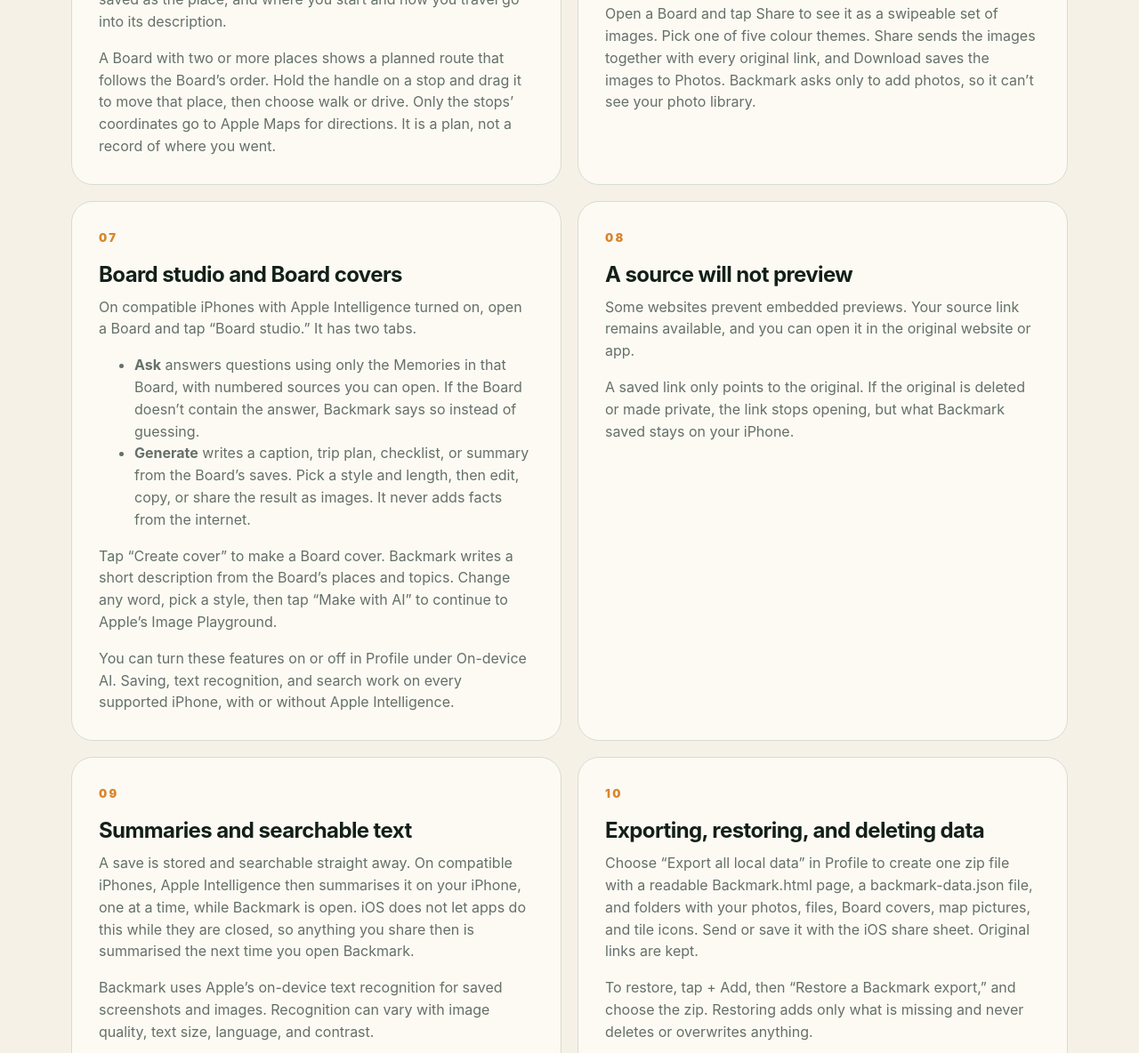
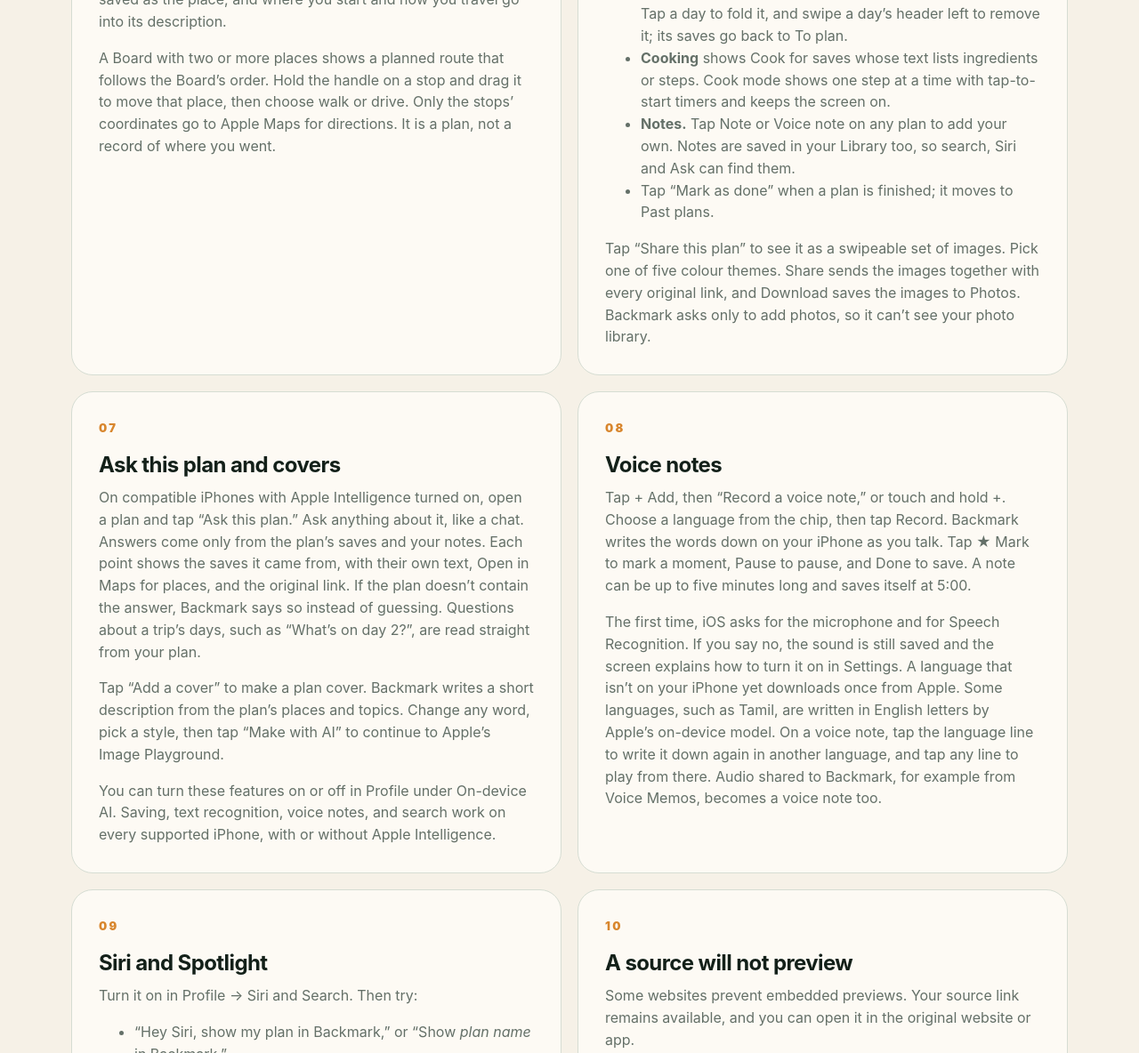
Before and after one commit to Backmark01/backmark-site, a plain HTML site: page docs/support.html in a window 1280 px wide. Shown: the part 3344-4528 px from the top of the page at 89% size. Drawn offline with Linux system fonts and the light colour scheme.

Commit message:
Add help for plans, Ask this plan, voice notes, and Siri and Spotlight

```diff
--- a/docs/support.html
+++ b/docs/support.html
@@ -60,12 +60,14 @@
       <section><p class="section-number">03</p><h2>Your Library home and tiles</h2><p>The Library opens on a home screen. Search everything at once, open a “Where it’s from” tile to see saves from one source, or tap a topic chip. A source tile appears only once you have saved something from that source. Your three newest Memories appear below, with “See all” for the full list.</p><p>To make your own tile, tap “New tile,” give it a name, and add a few match words separated by commas, such as trip or recipe. A Memory shows in the tile when one of those whole words appears in it or in its saved place’s name or address, so “trip” never matches “Stripe.” Pick a symbol, or, with Apple Intelligence turned on, make an icon with Image Playground. You can make a tile before you have saved anything.</p><p>To add or take out a Memory by hand, open it and use “In tiles,” or tap Select inside a tile and then Remove. Your own choice always wins over the match words.</p></section>
       <section><p class="section-number">04</p><h2>Importing bookmarks</h2><ol><li>Export your bookmarks as an .html file from Safari, Chrome, Firefox, or Edge, and put it on your iPhone with AirDrop or the Files app.</li><li>In Backmark, tap + Add, then “Import bookmarks,” and choose the file.</li><li>Choose the folders to import, then choose “Sort by folder,” or let Apple Intelligence sort them on your iPhone. Only each bookmark’s title, site, and folder name are read. Pages are never opened.</li><li>Move any link or rename a category before you close.</li></ol><p>Links left in “Web bookmarks” can be sorted later from the Library.</p></section>
       <section><p class="section-number">05</p><h2>Places and routes</h2><p>Share an Apple Maps or Google Maps link to Backmark to save it as a place, or open any Memory and tap “Add a place.” Place search uses Apple Maps with only the words you type, never your location, and Backmark never asks for location permission. A Google Maps short link is resolved by asking Google only for its first redirect, without loading a page. When you share directions from Google Maps or Apple Maps, the destination is saved as the place, and where you start and how you travel go into its description.</p><p>A Board with two or more places shows a planned route that follows the Board’s order. Hold the handle on a stop and drag it to move that place, then choose walk or drive. Only the stops’ coordinates go to Apple Maps for directions. It is a plan, not a record of where you went.</p></section>
-      <section><p class="section-number">06</p><h2>Boards and sharing</h2><p>In Boards, tap + and choose the Memories to group. Each save shows its picture: a screenshot or photo, a map pin for a place, or the icon of where it came from, so you can find one without opening it. Tap a row to open it. To change the order, hold the handle on the right of a row and drag it. Use “Edit Memories” to add or remove saves. The order you set is used for the shared images, the shared text, Board studio, and the route.</p><p>Open a Board and tap Share to see it as a swipeable set of images. Pick one of five colour themes. Share sends the images together with every original link, and Download saves the images to Photos. Backmark asks only to add photos, so it can’t see your photo library.</p></section>
-      <section><p class="section-number">07</p><h2>Board studio and Board covers</h2><p>On compatible iPhones with Apple Intelligence turned on, open a Board and tap “Board studio.” It has two tabs.</p><ul><li><strong>Ask</strong> answers questions using only the Memories in that Board, with numbered sources you can open. If the Board doesn’t contain the answer, Backmark says so instead of guessing.</li><li><strong>Generate</strong> writes a caption, trip plan, checklist, or summary from the Board’s saves. Pick a style and length, then edit, copy, or share the result as images. It never adds facts from the internet.</li></ul><p>Tap “Create cover” to make a Board cover. Backmark writes a short description from the Board’s places and topics. Change any word, pick a style, then tap “Make with AI” to continue to Apple’s Image Playground.</p><p>You can turn these features on or off in Profile under On-device AI. Saving, text recognition, and search work on every supported iPhone, with or without Apple Intelligence.</p></section>
-      <section><p class="section-number">08</p><h2>A source will not preview</h2><p>Some websites prevent embedded previews. Your source link remains available, and you can open it in the original website or app.</p><p>A saved link only points to the original. If the original is deleted or made private, the link stops opening, but what Backmark saved stays on your iPhone.</p></section>
-      <section><p class="section-number">09</p><h2>Summaries and searchable text</h2><p>A save is stored and searchable straight away. On compatible iPhones, Apple Intelligence then summarises it on your iPhone, one at a time, while Backmark is open. iOS does not let apps do this while they are closed, so anything you share then is summarised the next time you open Backmark.</p><p>Backmark uses Apple’s on-device text recognition for saved screenshots and images. Recognition can vary with image quality, text size, language, and contrast.</p></section>
-      <section><p class="section-number">10</p><h2>Exporting, restoring, and deleting data</h2><p>Choose “Export all local data” in Profile to create one zip file with a readable Backmark.html page, a backmark-data.json file, and folders with your photos, files, Board covers, map pictures, and tile icons. Send or save it with the iOS share sheet. Original links are kept.</p><p>To restore, tap + Add, then “Restore a Backmark export,” and choose the zip. Restoring adds only what is missing and never deletes or overwrites anything.</p><p>Delete one Memory from its detail screen, select several with “Select” in the Library, or choose “Delete all local data” in Profile. Deleting a Board does not delete its Memories.</p></section>
-      <section><p class="section-number">11</p><h2>Purchase and re-download</h2><p>Backmark is a one-time App Store purchase with no subscription. To install it again on another compatible device, use the same Apple Account and download it from your App Store purchase history.</p></section>
+      <section><p class="section-number">06</p><h2>Plans and sharing</h2><p>In Boards, tap + and pick what the Board is for: a trip, cooking, deciding, learning, a project, or just a collection. Then choose your saves. Each save shows its picture, so you can find one without opening it.</p><ul><li><strong>A trip</strong> can have dates. Saves not on a day yet wait in “To plan.” Hold ≡ and drag a save onto a day or into a new order, or tap ••• to choose a day or add a note about it. Tap a day to fold it, and swipe a day’s header left to remove it; its saves go back to To plan.</li><li><strong>Cooking</strong> shows Cook for saves whose text lists ingredients or steps. Cook mode shows one step at a time with tap-to-start timers and keeps the screen on.</li><li><strong>Notes.</strong> Tap Note or Voice note on any plan to add your own. Notes are saved in your Library too, so search, Siri and Ask can find them.</li><li>Tap “Mark as done” when a plan is finished; it moves to Past plans.</li></ul><p>Tap “Share this plan” to see it as a swipeable set of images. Pick one of five colour themes. Share sends the images together with every original link, and Download saves the images to Photos. Backmark asks only to add photos, so it can’t see your photo library.</p></section>
+      <section><p class="section-number">07</p><h2>Ask this plan and covers</h2><p>On compatible iPhones with Apple Intelligence turned on, open a plan and tap “Ask this plan.” Ask anything about it, like a chat. Answers come only from the plan’s saves and your notes. Each point shows the saves it came from, with their own text, Open in Maps for places, and the original link. If the plan doesn’t contain the answer, Backmark says so instead of guessing. Questions about a trip’s days, such as “What’s on day 2?”, are read straight from your plan.</p><p>Tap “Add a cover” to make a plan cover. Backmark writes a short description from the plan’s places and topics. Change any word, pick a style, then tap “Make with AI” to continue to Apple’s Image Playground.</p><p>You can turn these features on or off in Profile under On-device AI. Saving, text recognition, voice notes, and search work on every supported iPhone, with or without Apple Intelligence.</p></section>
+      <section><p class="section-number">08</p><h2>Voice notes</h2><p>Tap + Add, then “Record a voice note,” or touch and hold +. Choose a language from the chip, then tap Record. Backmark writes the words down on your iPhone as you talk. Tap ★ Mark to mark a moment, Pause to pause, and Done to save. A note can be up to five minutes long and saves itself at 5:00.</p><p>The first time, iOS asks for the microphone and for Speech Recognition. If you say no, the sound is still saved and the screen explains how to turn it on in Settings. A language that isn’t on your iPhone yet downloads once from Apple. Some languages, such as Tamil, are written in English letters by Apple’s on-device model. On a voice note, tap the language line to write it down again in another language, and tap any line to play from there. Audio shared to Backmark, for example from Voice Memos, becomes a voice note too.</p></section>
+      <section><p class="section-number">09</p><h2>Siri and Spotlight</h2><p>Turn it on in Profile → Siri and Search. Then try:</p><ul><li>“Hey Siri, show my plan in Backmark,” or “Show <em>plan name</em> in Backmark.”</li><li>“Hey Siri, search Backmark.” Siri asks what to look for; say a word, like “zoo.”</li><li>“Record a Backmark voice note,” or “What did I save today in Backmark.”</li></ul><p>The first time, iOS may ask “Turn on Backmark shortcuts with Siri?” Tap Turn On. If Siri still doesn’t respond, open Settings, tap Backmark, then Siri, and turn on Use with Siri. You can also swipe down on the Home Screen and type the name of a save or plan to find it in Spotlight.</p><p>Under “What Siri can show,” switch off any plan or topic to hide every save in it, or hide one save from its own screen. Siri and Spotlight see titles, summaries, topics, places and plan names only.</p></section>
+      <section><p class="section-number">10</p><h2>A source will not preview</h2><p>Some websites prevent embedded previews. Your source link remains available, and you can open it in the original website or app.</p><p>A saved link only points to the original. If the original is deleted or made private, the link stops opening, but what Backmark saved stays on your iPhone.</p></section>
+      <section><p class="section-number">11</p><h2>Summaries and searchable text</h2><p>A save is stored and searchable straight away. On compatible iPhones, Apple Intelligence then summarises it on your iPhone, one at a time, while Backmark is open. iOS does not let apps do this while they are closed, so anything you share then is summarised the next time you open Backmark.</p><p>Backmark uses Apple’s on-device text recognition for saved screenshots and images. Recognition can vary with image quality, text size, language, and contrast.</p></section>
+      <section><p class="section-number">12</p><h2>Exporting, restoring, and deleting data</h2><p>Choose “Export all local data” in Profile to create one zip file with a readable Backmark.html page, a backmark-data.json file, and folders with your photos, files, voice recordings, Board covers, map pictures, and tile icons. Send or save it with the iOS share sheet. Original links are kept.</p><p>To restore, tap + Add, then “Restore a Backmark export,” and choose the zip. Restoring adds only what is missing and never deletes or overwrites anything.</p><p>Delete one Memory from its detail screen, select several with “Select” in the Library, or choose “Delete all local data” in Profile. Deleting a plan does not delete its Memories.</p></section>
+      <section><p class="section-number">13</p><h2>Purchase and re-download</h2><p>Backmark is a one-time App Store purchase with no subscription. To install it again on another compatible device, use the same Apple Account and download it from your App Store purchase history.</p></section>
     </article>
   </main>
   <footer class="site-footer shell"><div><strong>BACKMARK</strong><p>Save it. Find it. Build it.</p></div><div class="footer-links"><a href="privacy.html">Privacy</a><a href="terms.html">Terms</a></div><p>© 2026 Backmark</p></footer>
```
